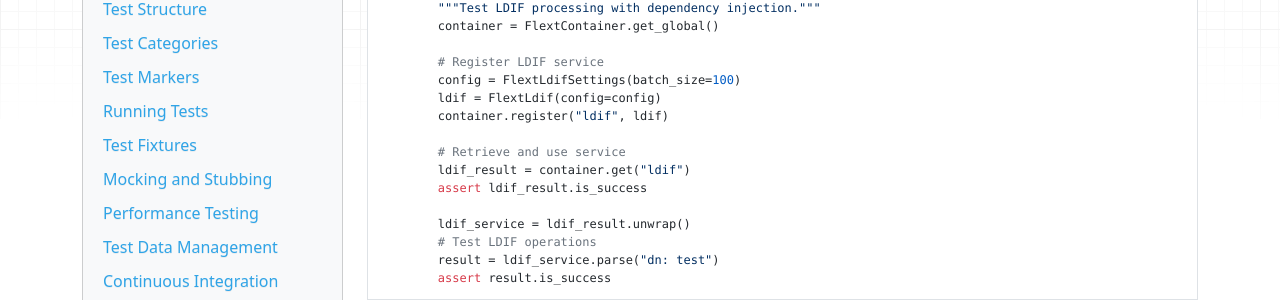
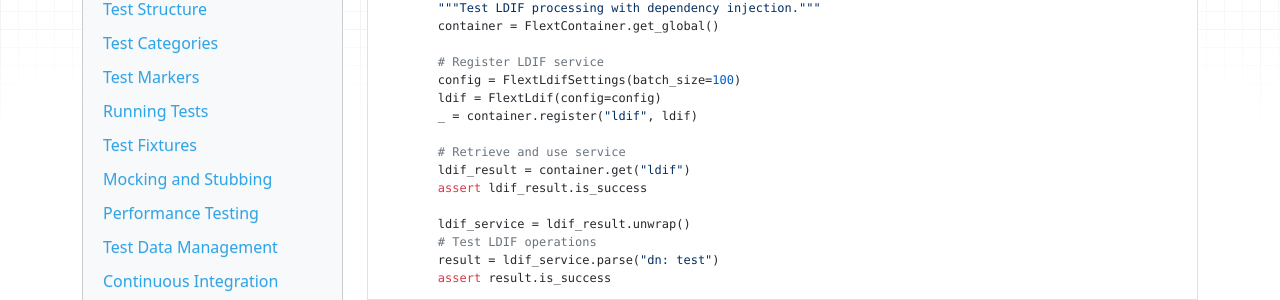
Before and after one commit to flext-sh/flext-dbt-ldap, an MkDocs documentation site: the page built from docs/guides/testing.md, in a window 1280 px wide and 900 px high, scrolled down 2896 px. Shown: the part 187-487 px from the top of the window. Built offline with MkDocs 1.6.1, drawn with Linux system fonts in a browser that asks for light colours; nearby versions of some CDN libraries; some of the changed text lies outside the part shown.

Commit message:
chore: refactor migration

```diff
--- a/docs/guides/testing.md
+++ b/docs/guides/testing.md
@@ -161,7 +161,7 @@ class TestLdifIntegration:
         # Register LDIF service
         config = FlextLdifSettings(batch_size=100)
         ldif = FlextLdif(config=config)
-        container.register("ldif", ldif)
+        _ = container.register("ldif", ldif)
 
         # Retrieve and use service
         ldif_result = container.get("ldif")
@@ -424,7 +424,7 @@ def test_with_stubbed_service():
     stub_service.process.return_value = FlextResult.ok("stubbed")
 
     # Register stub
-    container.register("external_service", stub_service)
+    _ = container.register("external_service", stub_service)
 
     # Test integration
     result = integration_function()
--- a/docs/pydantic-v2-modernization/audit_pydantic_v2.py
+++ b/docs/pydantic-v2-modernization/audit_pydantic_v2.py
@@ -270,7 +270,7 @@ class PydanticV2Auditor:
 def main() -> int:
     """Main entry point."""
     parser = argparse.ArgumentParser(description="Audit Pydantic v2 compliance")
-    parser.add_argument(
+    _ = parser.add_argument(
         "--project",
         default=".",
         help="Project path to audit (default: current directory)",
```
